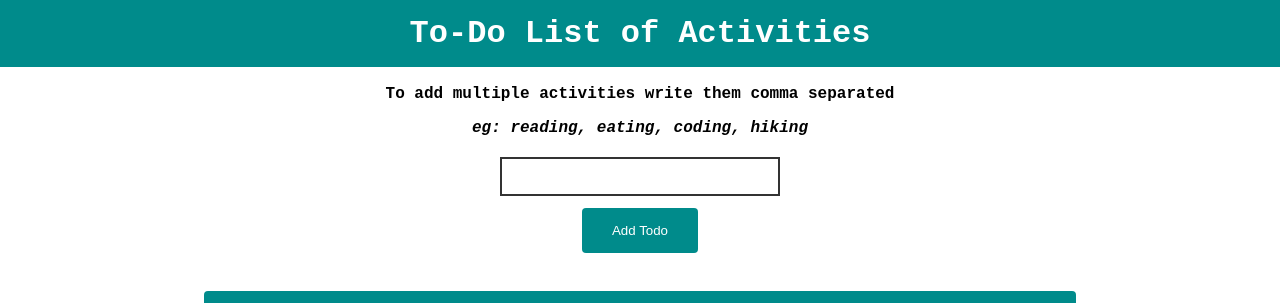
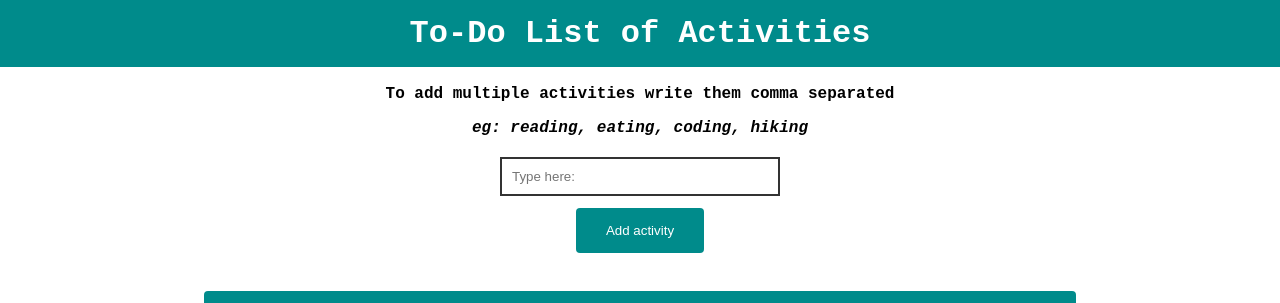
Before and after one commit to ManousakisGS/todoList_exercise, a React (Create React App) app: page / in a window 1280 px wide. Shown: the top 303 px of the page. Built offline with nearby package versions, Linux system fonts and the light colour scheme; the HTML template or start-up script is replaced by a standard one.

Commit message:
update Addtodo

```diff
--- a/components/AddTodo/AddTodo.js
+++ b/components/AddTodo/AddTodo.js
@@ -1,6 +1,6 @@
-import React, {useState} from 'react';
+import React, {Component, useState} from 'react';
 import {useDispatch} from 'react-redux';
-import {addTodo, addTodos} from '../../store/todoSlice';
+import { addTodos} from '../../store/todoSlice';
 import {nanoid} from '@reduxjs/toolkit';
 
 const AddTodo = () => {
@@ -8,25 +8,29 @@ const AddTodo = () => {
     const [text, setText] = useState('');
 
     const submit = () => {
+
         if (text.length>0) {
-            /* dispatch(addTodo({id: nanoid(), todo: text, completed: false})); */
         const items = text.split(',');
         dispatch(
             addTodos(
                 items.map((item) => ({ id: nanoid(), text: item, completed: false }))
             )
         );
-        }
+        };
+        document.getElementById('clear-text').value="";
+        setText('');
     };
 
     return (
         <div className='add-todo'>
+            <div >
             <p> To add multiple activities write them comma separated</p>
-            <p>
+            <p id='text-explain'>
                 <i>eg: reading, eating, coding, hiking</i>
             </p>
-            <input value={text} onChange={(e) => setText(e.target.value)} />
-            <button onClick={submit}>Add Todo</button>
+            </div>
+            <input id="clear-text" placeholder="Type here:" onfocus="this.placeholder = ''" value={text} onChange={(e) => setText(e.target.value)} />
+            <button onClick={submit}>Add activity</button>
         </div>
     );
 };
```
